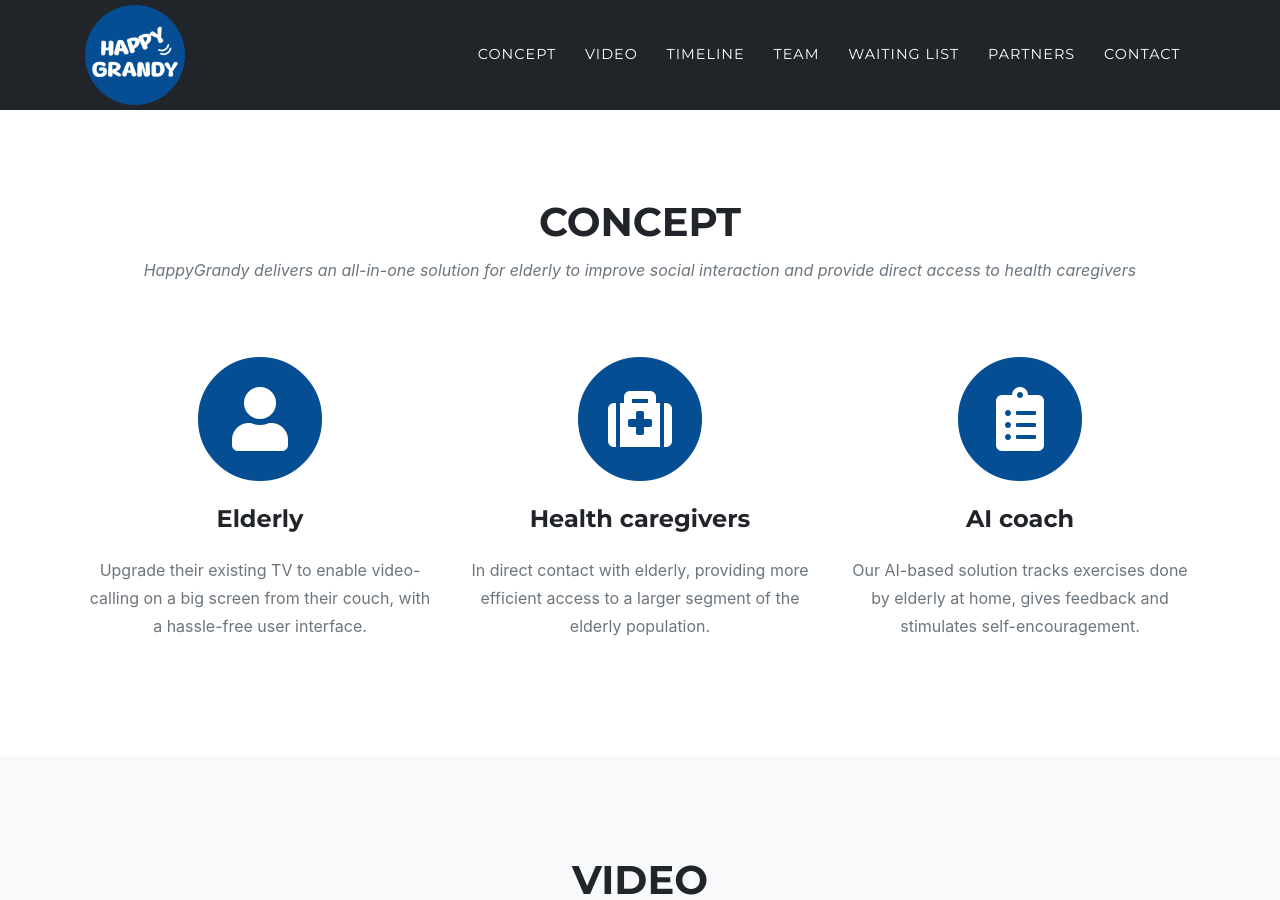
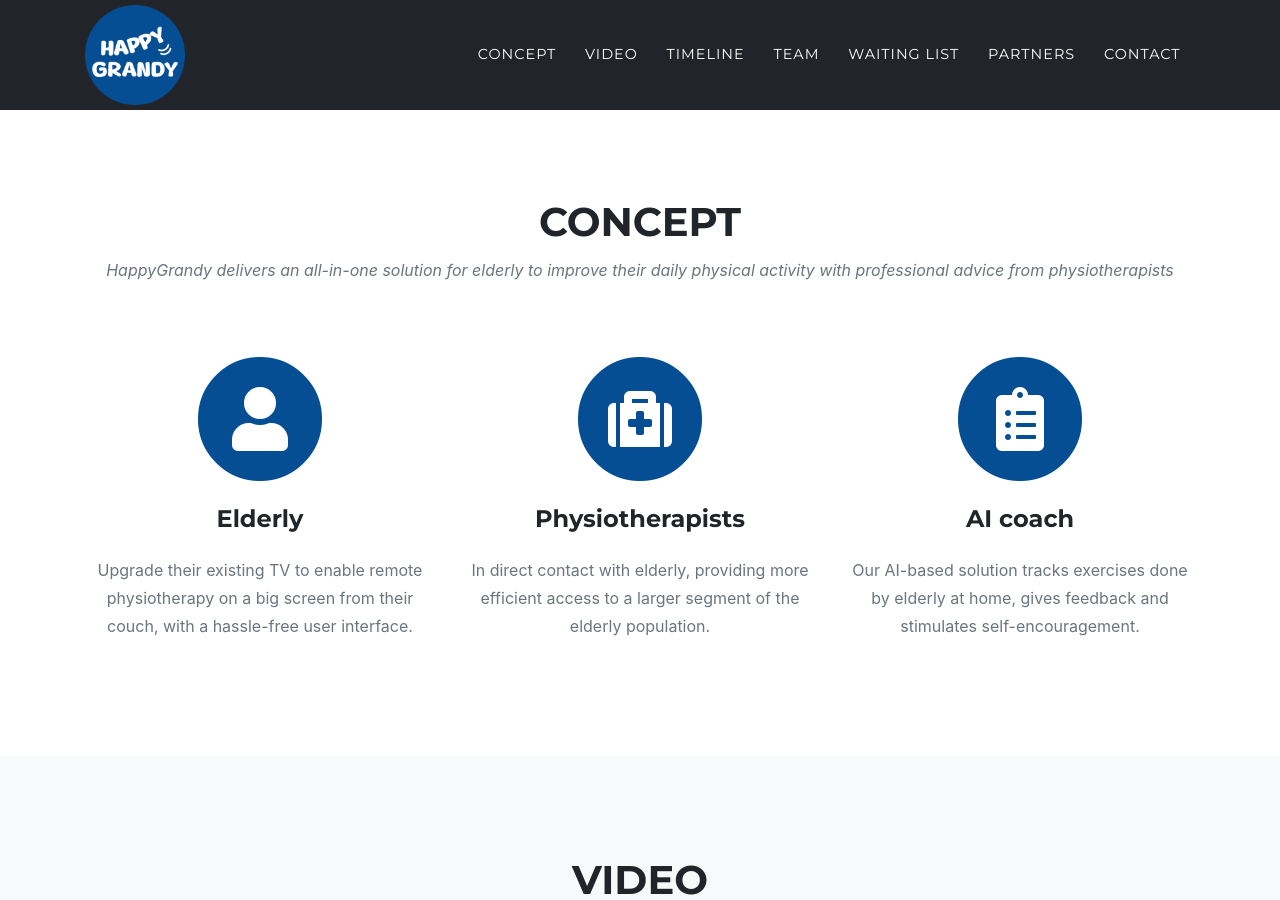
Before and after one commit to happygrandy/happygrandy.github.io, a Jekyll site: the page built from index.md, in a window 1280 px wide and 900 px high, scrolled down 845 px. Built offline with Jekyll 4.4.1, drawn with Linux system fonts in a browser that asks for light colours; some web fonts are replaced.

Commit message:
Update sitetext.yml

```diff
--- a/_data/sitetext.yml
+++ b/_data/sitetext.yml
@@ -18,13 +18,13 @@ en: &DEFAULT_EN
 
   services:
     title: "Concept"
-    text: "HappyGrandy delivers an all-in-one solution for elderly to improve social interaction and provide direct access to health caregivers"
+    text: "HappyGrandy delivers an all-in-one solution for elderly to improve their daily physical activity with professional advice from physiotherapists"
     section: services
     list:
       - title: "Elderly"
-        desc: "Upgrade their existing TV to enable video-calling on a big screen from their couch, with a hassle-free user interface."
+        desc: "Upgrade their existing TV to enable remote physiotherapy on a big screen from their couch, with a hassle-free user interface."
         icon: fas fa-user #find more at https://fontawesome.com/icons
-      - title: "Health caregivers"
+      - title: "Physiotherapists"
         desc: "In direct contact with elderly, providing more efficient access to a larger segment of the elderly population."
         icon: fas fa-medkit
       - title: "AI coach"
```
